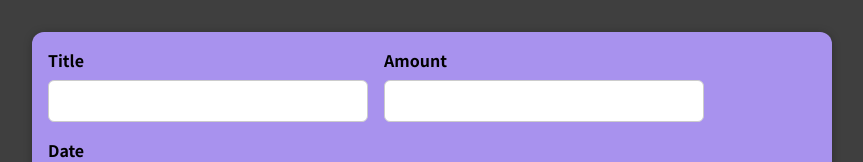
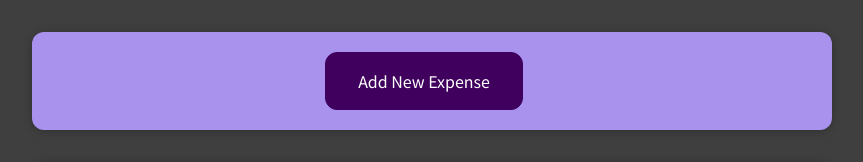
Before and after one commit to Zukauskas/react-complete-guide, a React (Create React App) app: page / in a window 1280 px wide. Shown: the top 162 px of the page, without its empty margins (208-1071 px from the left). Built offline with nearby package versions, Linux system fonts and the light colour scheme.

Commit message:
toggle form conditionaly

```diff
--- a/src/components/NewExpense/ExpenseForm.css
+++ b/src/components/NewExpense/ExpenseForm.css
@@ -24,3 +24,9 @@
 .new-expense__actions {
     text-align: right;
 }
+
+.new-expense__toggle {
+    font: inherit;
+    cursor: pointer;
+    padding: 0.25rem 0.5rem;
+}
--- a/src/components/NewExpense/ExpenseForm.js
+++ b/src/components/NewExpense/ExpenseForm.js
@@ -21,14 +21,14 @@ const ExpenseForm = ({ onSaveExpenseData }) => {
 
     const dateChangeHandler = (event) => {
         setUserInput((prevState) => {
-            return { ...prevState, enteredDate:event.target.value};
+            return { ...prevState, enteredDate: event.target.value };
         });
     };
 
     const submitHandler = (event) => {
         event.preventDefault();
         const ExpenseData = {
-            title:userInput.enteredTitle,
+            title: userInput.enteredTitle,
             amount: +userInput.enteredAmount,
             date: new Date(userInput.enteredDate),
         };
@@ -41,7 +41,23 @@ const ExpenseForm = ({ onSaveExpenseData }) => {
         });
     };
 
+    const [visible, setVisible] = useState(false);
+
+    const toggleForm = () => {
+        setVisible((prevState) => {
+            setUserInput({
+                enteredTitle: '',
+                enteredAmount: '',
+                enteredDate: '',
+            });
+
+            return !prevState;
+        });
+    };
+
     return (
+        <div>
+            {visible ? (
                 <form onSubmit={submitHandler}>
                     <div className="new-expense__controls">
                         <div className="new-expense__control">
@@ -74,9 +90,17 @@ const ExpenseForm = ({ onSaveExpenseData }) => {
                         </div>
                     </div>
                     <div className="new-expense__actions">
+                        <button onClick={toggleForm}>Cancel</button>
                         <button type="submit">Add Expense</button>
                     </div>
                 </form>
+            ) : null}
+            {visible ? null : (
+                <div className="new-expense__toggle">
+                    <button onClick={toggleForm}>Add New Expense</button>
+                </div>
+            )}
+        </div>
     );
 };
 
```
Lines whose indentation alone changed are shown as unchanged.
